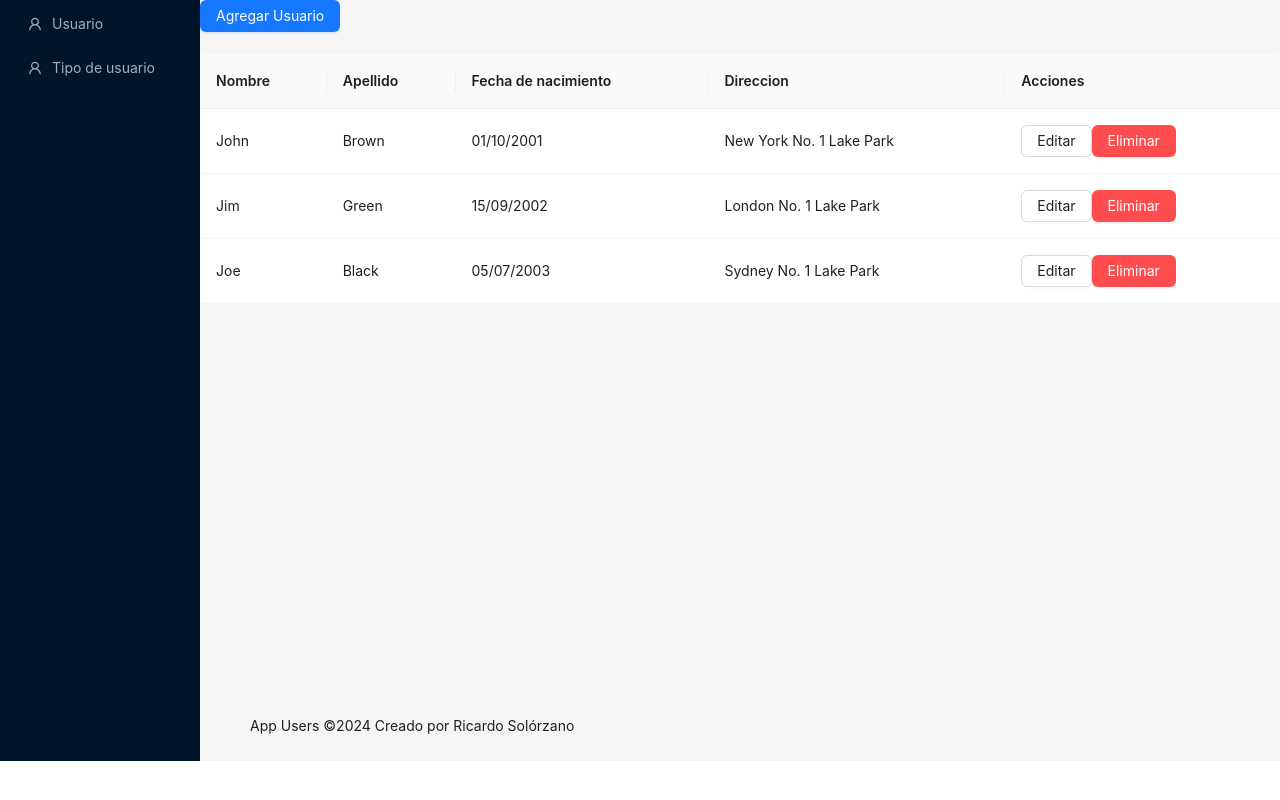
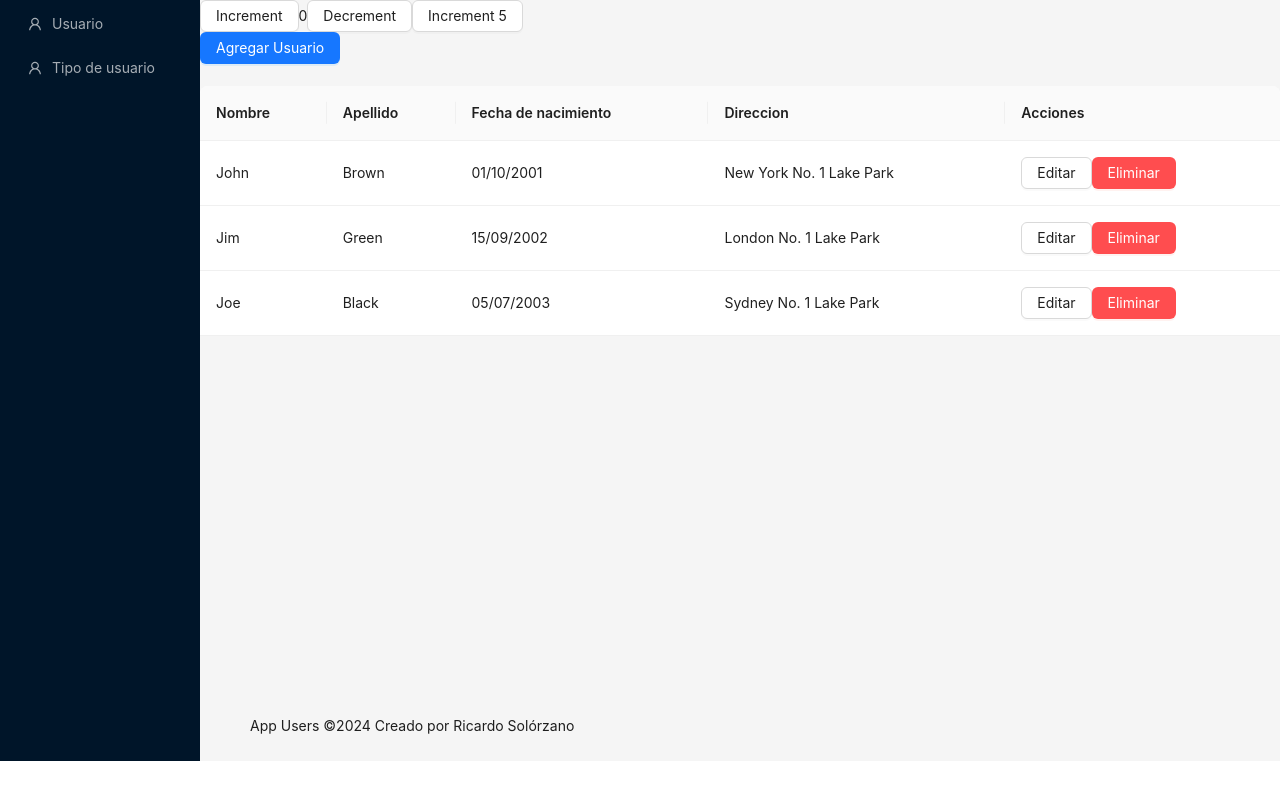
Before and after one commit to RicardoSolorzano0/proyect01-typescript, a React (Vite) app: page /user in a window 1280 px wide. Built offline with nearby package versions, Linux system fonts and the light colour scheme.

Commit message:
agregando el componente counter

```diff
--- a/src/ui/pages/UsersPage/UsersPage.tsx
+++ b/src/ui/pages/UsersPage/UsersPage.tsx
@@ -5,6 +5,7 @@ import { useState } from "react";
 import { User } from "../../../types/User";
 import { UserForm } from "../../../forms/UserForm/UserForm";
 import dayjs from "dayjs";
+import { Counter } from "../../../counter/Counter";
 
 const { useApp } = App;
 
@@ -69,6 +70,8 @@ export const UsersPage = () => {
 
   return (
     <div>
+
+      <Counter />
       <Button type="primary" onClick={handleCreate}>
         Agregar Usuario
       </Button>
```
